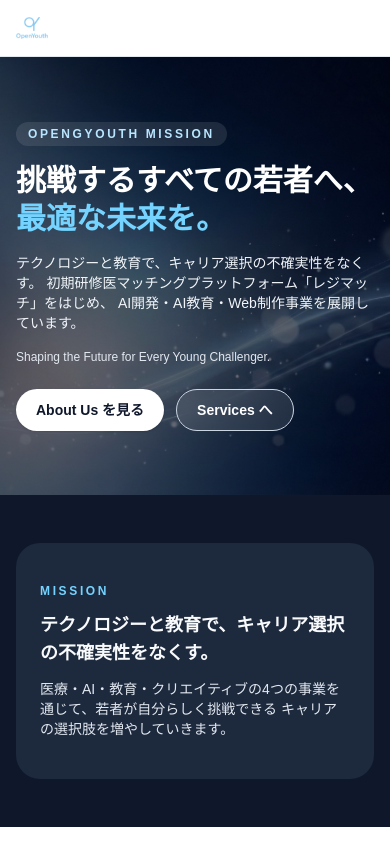
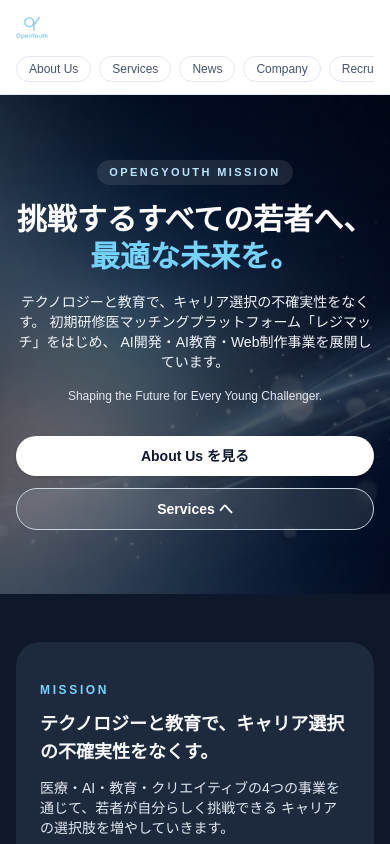
Before and after one commit to ten7dollar/openyouth-site, a Next.js app: page / in a window 390 px wide. Shown: the top 844 px of the page. Built offline with nearby package versions, Linux system fonts and the light colour scheme.

Commit message:
Update home layout for mobile

```diff
--- a/app/page.tsx
+++ b/app/page.tsx
@@ -40,8 +40,8 @@ export default function HomePage() {
 
         {/* コンテンツ */}
         <div className="relative mx-auto flex max-w-6xl flex-col gap-8 px-4 py-16 sm:px-6 lg:flex-row lg:items-center lg:py-20">
-          <div className="flex-1 space-y-4">
-            <p className="inline-flex items-center rounded-full bg-white/10 px-3 py-1 text-xs font-semibold tracking-[0.22em] text-sky-200">
+          <div className="flex-1 space-y-4 text-center lg:text-left">
+            <p className="inline-flex items-center justify-center rounded-full bg-white/10 px-3 py-1 text-[11px] font-semibold tracking-[0.22em] text-sky-200">
               OPENGYOUTH MISSION
             </p>
 
@@ -50,7 +50,7 @@ export default function HomePage() {
               <span className="block text-sky-300">最適な未来を。</span>
             </h1>
 
-            <p className="max-w-xl text-sm text-slate-100 sm:text-base">
+            <p className="mx-auto max-w-xl text-sm text-slate-100 sm:text-base">
               テクノロジーと教育で、キャリア選択の不確実性をなくす。
               初期研修医マッチングプラットフォーム「レジマッチ」をはじめ、
               AI開発・AI教育・Web制作事業を展開しています。
@@ -60,16 +60,17 @@ export default function HomePage() {
               Shaping the Future for Every Young Challenger.
             </p>
 
-            <div className="flex flex-wrap gap-3 pt-2">
+            {/* CTA：スマホは縦並び＆全幅、PCは横並び */}
+            <div className="flex flex-col gap-3 pt-4 sm:flex-row sm:justify-center lg:justify-start">
               <Link
                 href="/aboutus"
-                className="inline-flex items-center justify-center rounded-full bg-white px-5 py-2.5 text-sm font-semibold text-slate-900 shadow-sm transition hover:bg-slate-100"
+                className="inline-flex w-full items-center justify-center rounded-full bg-white px-5 py-2.5 text-sm font-semibold text-slate-900 shadow-sm transition hover:bg-slate-100 sm:w-auto"
               >
                 About Us を見る
               </Link>
               <Link
                 href="/services"
-                className="inline-flex items-center justify-center rounded-full border border-slate-300 bg-white/10 px-5 py-2.5 text-sm font-semibold text-white backdrop-blur-sm transition hover:border-sky-300 hover:bg-slate-900/40"
+                className="inline-flex w-full items-center justify-center rounded-full border border-slate-300 bg-white/10 px-5 py-2.5 text-sm font-semibold text-white backdrop-blur-sm transition hover:border-sky-300 hover:bg-slate-900/40 sm:w-auto"
               >
                 Services へ
               </Link>
@@ -124,9 +125,6 @@ export default function HomePage() {
         </div>
       </section>
 
-      {/* ================================
-          Main Service Highlight (RegiMatch)
-      ================================= */}
       {/* ================================
           Main Service Highlight (RegiMatch)
       ================================= */}
@@ -281,7 +279,6 @@ export default function HomePage() {
                 label="事業"
                 value="レジマッチ / Make AI / AI Academy / Make Face"
               />
-
             </div>
           </div>
 
--- a/components/header.tsx
+++ b/components/header.tsx
@@ -6,7 +6,7 @@ import clsx from "clsx";
 import Image from "next/image";
 
 const navItems = [
-  { href: "/aboutus", label: "About Us" },
+  { href: "/about", label: "About Us" },
   { href: "/services", label: "Services" },
   { href: "/news", label: "News" },
   { href: "/company", label: "Company" },
@@ -19,11 +19,12 @@ export function Header() {
 
   return (
     <header className="sticky top-0 z-40 border-b border-slate-200 bg-white/80 backdrop-blur">
-      <div className="mx-auto flex max-w-6xl items-center justify-between px-4 py-3 sm:px-6 lg:px-8">
-        {/* ロゴエリア */}
+      <div className="mx-auto max-w-6xl px-4 py-3 sm:px-6 lg:px-8">
+        {/* 上段：ロゴ ＋ PCナビ */}
+        <div className="flex items-center justify-between">
+          {/* ロゴ */}
           <Link href="/" className="flex items-center gap-2">
             <div className="relative h-8 w-8">
-            {/* public/openyouth-logo.svg を読み込み */}
               <Image
                 src="/openyouth-logo.svg"
                 alt="OpenYouth"
@@ -37,7 +38,7 @@ export function Header() {
             </span>
           </Link>
 
-        {/* ナビゲーション */}
+          {/* PC用ナビ */}
           <nav className="hidden gap-4 text-sm font-medium text-slate-600 sm:flex">
             {navItems.map((item) => (
               <Link
@@ -55,6 +56,25 @@ export function Header() {
             ))}
           </nav>
         </div>
+
+        {/* スマホ用ナビ（横スクロール） */}
+        <nav className="mt-3 flex gap-2 overflow-x-auto text-xs font-medium text-slate-600 sm:hidden">
+          {navItems.map((item) => (
+            <Link
+              key={item.href}
+              href={item.href}
+              className={clsx(
+                "whitespace-nowrap rounded-full border px-3 py-1",
+                pathname === item.href
+                  ? "border-slate-900 bg-slate-900 text-white"
+                  : "border-slate-200 bg-white"
+              )}
+            >
+              {item.label}
+            </Link>
+          ))}
+        </nav>
+      </div>
     </header>
   );
 }
```
Lines whose indentation alone changed are shown as unchanged.
